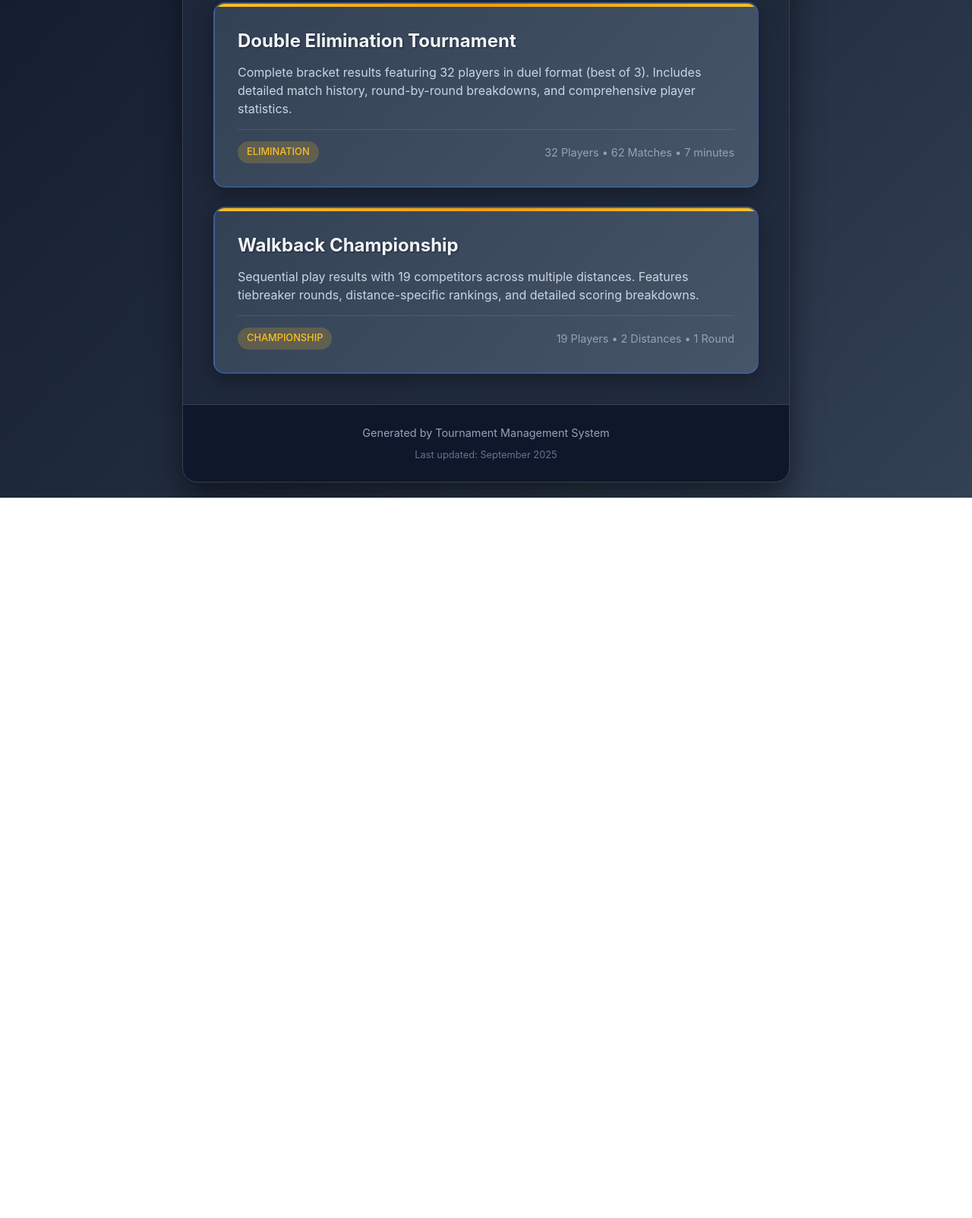
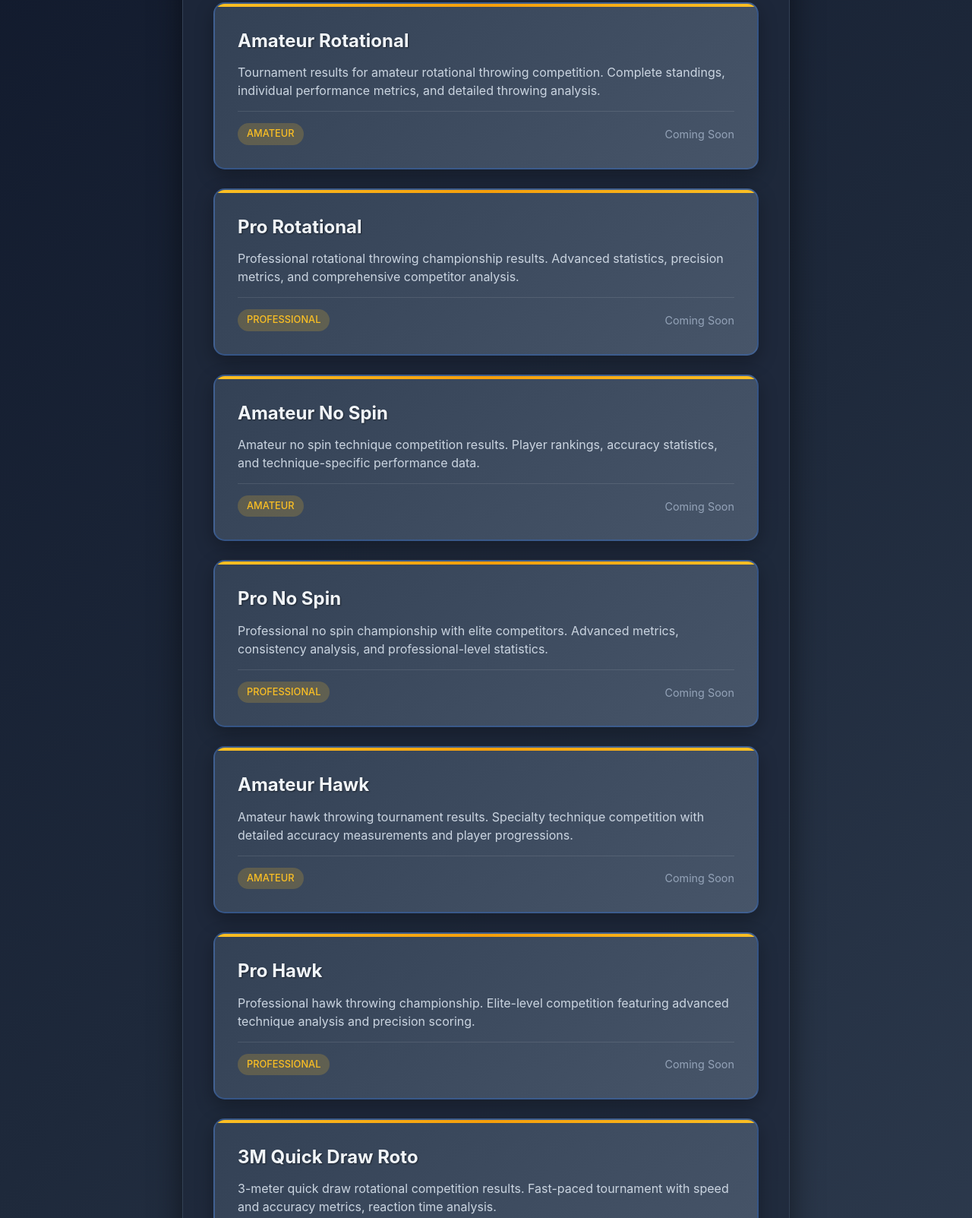
Before and after one commit to ashour84/Dangerfest25, a plain HTML site: page index.html in a window 1280 px wide. Shown: the part 489-2092 px from the top of the page at 76% size. Before the commit the page ends 1144 px from the top, so only its background shows below. Drawn offline with Linux system fonts and the light colour scheme.

Commit message:
Update index.html

```diff
--- a/index.html
+++ b/index.html
@@ -245,25 +245,102 @@
                 <h2>🏆 Tournament Results</h2>
 
                 <div class="report-grid">
-                    <a href="quickdraw-double-elimination-results - EXAMPLE.html" class="report-card">
-                        <div class="report-title">Double Elimination Tournament</div>
+                    <a href="Amateur Rotational.html" class="report-card">
+                        <div class="report-title">Amateur Rotational</div>
                         <div class="report-description">
-                            Complete bracket results featuring 32 players in duel format (best of 3). Includes detailed match history, round-by-round breakdowns, and comprehensive player statistics.
+                            Tournament results for amateur rotational throwing competition. Complete standings, individual performance metrics, and detailed throwing analysis.
                         </div>
                         <div class="report-meta">
-                            <span class="report-type">ELIMINATION</span>
-                            <span>32 Players • 62 Matches • 7 minutes</span>
+                            <span class="report-type">AMATEUR</span>
+                            <span>Coming Soon</span>
                         </div>
                     </a>
 
-                    <a href="walkback-game-EXAMPLE.html" class="report-card">
-                        <div class="report-title">Walkback Championship</div>
+                    <a href="Pro Rotational.html" class="report-card">
+                        <div class="report-title">Pro Rotational</div>
                         <div class="report-description">
-                            Sequential play results with 19 competitors across multiple distances. Features tiebreaker rounds, distance-specific rankings, and detailed scoring breakdowns.
+                            Professional rotational throwing championship results. Advanced statistics, precision metrics, and comprehensive competitor analysis.
                         </div>
                         <div class="report-meta">
-                            <span class="report-type">CHAMPIONSHIP</span>
-                            <span>19 Players • 2 Distances • 1 Round</span>
+                            <span class="report-type">PROFESSIONAL</span>
+                            <span>Coming Soon</span>
+                        </div>
+                    </a>
+
+                    <a href="Amateur No Spin.html" class="report-card">
+                        <div class="report-title">Amateur No Spin</div>
+                        <div class="report-description">
+                            Amateur no spin technique competition results. Player rankings, accuracy statistics, and technique-specific performance data.
+                        </div>
+                        <div class="report-meta">
+                            <span class="report-type">AMATEUR</span>
+                            <span>Coming Soon</span>
+                        </div>
+                    </a>
+
+                    <a href="Pro No Spin.html" class="report-card">
+                        <div class="report-title">Pro No Spin</div>
+                        <div class="report-description">
+                            Professional no spin championship with elite competitors. Advanced metrics, consistency analysis, and professional-level statistics.
+                        </div>
+                        <div class="report-meta">
+                            <span class="report-type">PROFESSIONAL</span>
+                            <span>Coming Soon</span>
+                        </div>
+                    </a>
+
+                    <a href="Amateur Hawk.html" class="report-card">
+                        <div class="report-title">Amateur Hawk</div>
+                        <div class="report-description">
+                            Amateur hawk throwing tournament results. Specialty technique competition with detailed accuracy measurements and player progressions.
+                        </div>
+                        <div class="report-meta">
+                            <span class="report-type">AMATEUR</span>
+                            <span>Coming Soon</span>
+                        </div>
+                    </a>
+
+                    <a href="Pro Hawk.html" class="report-card">
+                        <div class="report-title">Pro Hawk</div>
+                        <div class="report-description">
+                            Professional hawk throwing championship. Elite-level competition featuring advanced technique analysis and precision scoring.
+                        </div>
+                        <div class="report-meta">
+                            <span class="report-type">PROFESSIONAL</span>
+                            <span>Coming Soon</span>
+                        </div>
+                    </a>
+
+                    <a href="3M Quick Draw Roto.html" class="report-card">
+                        <div class="report-title">3M Quick Draw Roto</div>
+                        <div class="report-description">
+                            3-meter quick draw rotational competition results. Fast-paced tournament with speed and accuracy metrics, reaction time analysis.
+                        </div>
+                        <div class="report-meta">
+                            <span class="report-type">QUICK DRAW</span>
+                            <span>Coming Soon</span>
+                        </div>
+                    </a>
+
+                    <a href="3M Quick Draw No Spin.html" class="report-card">
+                        <div class="report-title">3M Quick Draw No Spin</div>
+                        <div class="report-description">
+                            3-meter quick draw no spin tournament. High-speed competition featuring precision throwing with detailed timing and accuracy statistics.
+                        </div>
+                        <div class="report-meta">
+                            <span class="report-type">QUICK DRAW</span>
+                            <span>Coming Soon</span>
+                        </div>
+                    </a>
+
+                    <a href="5M Quick Draw Roto.html" class="report-card">
+                        <div class="report-title">5M Quick Draw Roto</div>
+                        <div class="report-description">
+                            5-meter quick draw rotational championship. Extended distance quick draw competition with advanced throwing metrics and competitor analysis.
+                        </div>
+                        <div class="report-meta">
+                            <span class="report-type">QUICK DRAW</span>
+                            <span>Coming Soon</span>
                         </div>
                     </a>
                 </div>
```
